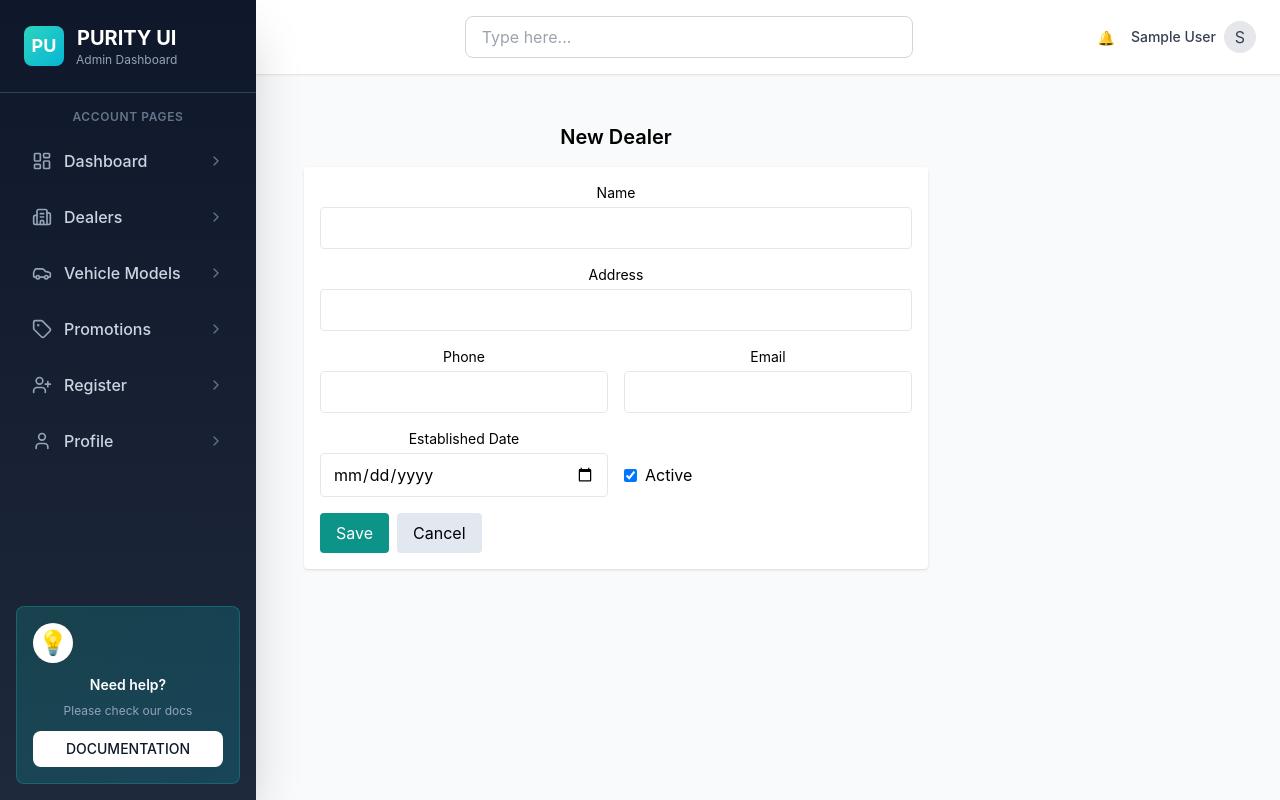
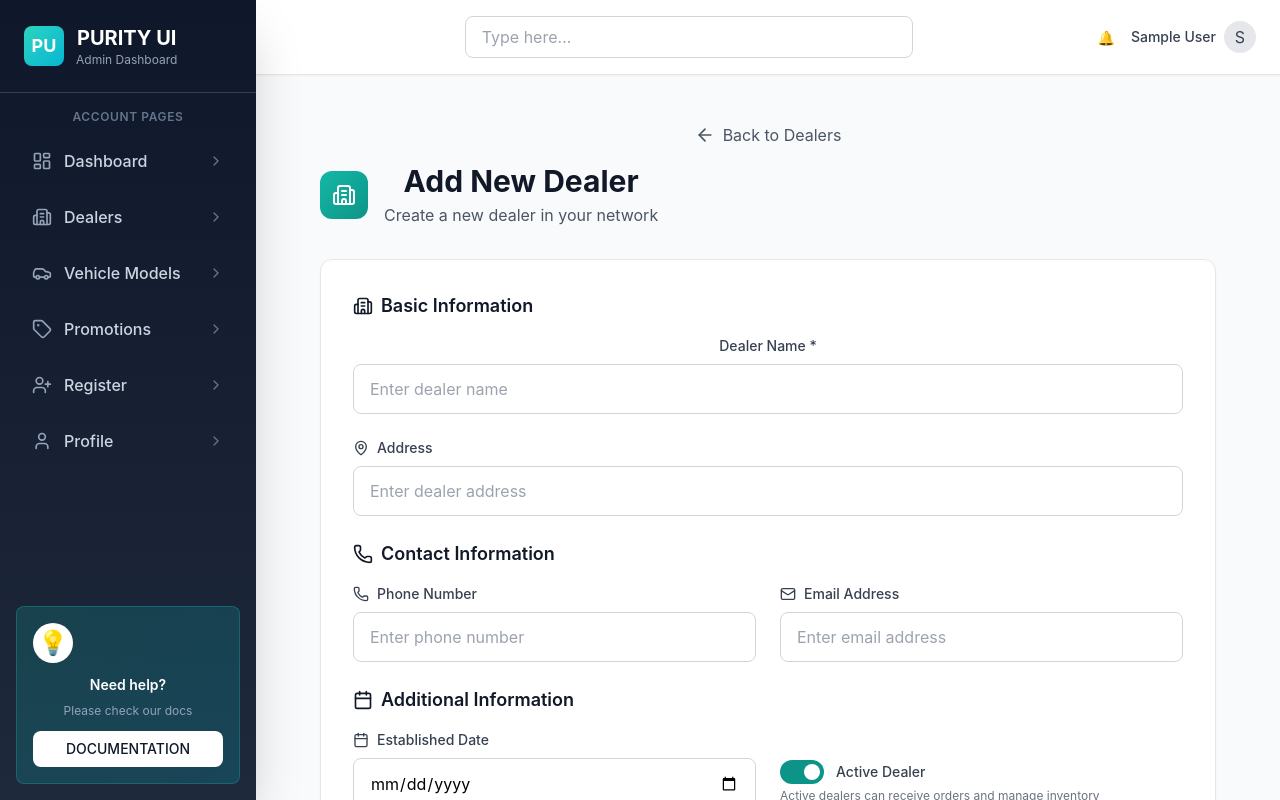
Before and after one commit to Tien-DT/EVMManagement-FE, a React (Create React App) app: page /admin/dealers/new in a window 1280 px wide. Shown: the top 800 px of the page. Built offline with nearby package versions, Linux system fonts and the light colour scheme; sample sign-in values are in the browser's storage.

Commit message:
Update DealerFormPage.jsx

```diff
--- a/src/features/dealer/pages/DealerFormPage.jsx
+++ b/src/features/dealer/pages/DealerFormPage.jsx
@@ -1,5 +1,6 @@
 import React, { useEffect, useState } from "react";
 import { useNavigate, useParams } from "react-router-dom";
+import { ArrowLeft, Save, X, Building2, MapPin, Phone, Mail, Calendar, ToggleLeft, ToggleRight } from "lucide-react";
 import dealerService from "../services/dealerService";
 
 const emptyForm = {
@@ -71,90 +72,208 @@ export default function DealerFormPage() {
   };
 
   return (
-    <div className="p-6 max-w-2xl">
-      <h1 className="text-xl font-semibold mb-4">{isEdit ? "Edit Dealer" : "New Dealer"}</h1>
-      {error && <div className="mb-4 text-red-600">{String(error.message || error)}</div>}
-      <form onSubmit={handleSubmit} className="space-y-4 bg-white p-4 rounded shadow">
+    <div className="p-6 bg-gray-50 min-h-screen">
+      <div className="max-w-4xl mx-auto">
+        {/* Header */}
+        <div className="mb-8">
+          <button
+            onClick={() => navigate(-1)}
+            className="inline-flex items-center text-gray-600 hover:text-gray-900 transition-colors mb-4"
+          >
+            <ArrowLeft size={20} className="mr-2" />
+            Back to Dealers
+          </button>
+
+          <div className="flex items-center">
+            <div className="w-12 h-12 bg-gradient-to-br from-teal-500 to-teal-600 rounded-xl flex items-center justify-center mr-4">
+              <Building2 size={24} className="text-white" />
+            </div>
             <div>
-          <label className="block text-sm mb-1">Name</label>
+              <h1 className="text-3xl font-bold text-gray-900">
+                {isEdit ? "Edit Dealer" : "Add New Dealer"}
+              </h1>
+              <p className="text-gray-600 mt-1">
+                {isEdit ? "Update dealer information" : "Create a new dealer in your network"}
+              </p>
+            </div>
+          </div>
+        </div>
+
+        {/* Error Display */}
+        {error && (
+          <div className="mb-6 p-4 bg-red-50 border border-red-200 rounded-lg text-red-700 flex items-start">
+            <X size={20} className="mr-3 mt-0.5 flex-shrink-0" />
+            <div>
+              <h4 className="font-medium">Error</h4>
+              <p className="text-sm mt-1">{String(error.message || error)}</p>
+            </div>
+          </div>
+        )}
+
+        {/* Form */}
+        <div className="bg-white rounded-xl shadow-sm border border-gray-200 overflow-hidden">
+          <form onSubmit={handleSubmit} className="p-8">
+            <div className="space-y-6">
+              {/* Basic Information */}
+              <div>
+                <h2 className="text-lg font-semibold text-gray-900 mb-4 flex items-center">
+                  <Building2 size={20} className="mr-2" />
+                  Basic Information
+                </h2>
+
+                <div className="grid grid-cols-1 gap-6">
+                  <div>
+                    <label className="block text-sm font-medium text-gray-700 mb-2">
+                      Dealer Name *
+                    </label>
                     <input
                       name="name"
                       value={form.name}
                       onChange={handleChange}
-            className="w-full border rounded px-3 py-2"
+                      className="w-full border border-gray-300 rounded-lg px-4 py-3 focus:outline-none focus:ring-2 focus:ring-teal-500 focus:border-transparent"
+                      placeholder="Enter dealer name"
                       required
                     />
                   </div>
+
                   <div>
-          <label className="block text-sm mb-1">Address</label>
+                    <label className="block text-sm font-medium text-gray-700 mb-2 flex items-center">
+                      <MapPin size={16} className="mr-2" />
+                      Address
+                    </label>
                     <input
                       name="address"
                       value={form.address}
                       onChange={handleChange}
-            className="w-full border rounded px-3 py-2"
+                      className="w-full border border-gray-300 rounded-lg px-4 py-3 focus:outline-none focus:ring-2 focus:ring-teal-500 focus:border-transparent"
+                      placeholder="Enter dealer address"
                     />
                   </div>
-        <div className="grid grid-cols-1 md:grid-cols-2 gap-4">
+                </div>
+              </div>
+
+              {/* Contact Information */}
               <div>
-            <label className="block text-sm mb-1">Phone</label>
+                <h2 className="text-lg font-semibold text-gray-900 mb-4 flex items-center">
+                  <Phone size={20} className="mr-2" />
+                  Contact Information
+                </h2>
+
+                <div className="grid grid-cols-1 md:grid-cols-2 gap-6">
+                  <div>
+                    <label className="block text-sm font-medium text-gray-700 mb-2 flex items-center">
+                      <Phone size={16} className="mr-2" />
+                      Phone Number
+                    </label>
                     <input
                       name="phone"
                       value={form.phone}
                       onChange={handleChange}
-              className="w-full border rounded px-3 py-2"
+                      className="w-full border border-gray-300 rounded-lg px-4 py-3 focus:outline-none focus:ring-2 focus:ring-teal-500 focus:border-transparent"
+                      placeholder="Enter phone number"
                     />
                   </div>
+
                   <div>
-            <label className="block text-sm mb-1">Email</label>
+                    <label className="block text-sm font-medium text-gray-700 mb-2 flex items-center">
+                      <Mail size={16} className="mr-2" />
+                      Email Address
+                    </label>
                     <input
                       type="email"
                       name="email"
                       value={form.email}
                       onChange={handleChange}
-              className="w-full border rounded px-3 py-2"
+                      className="w-full border border-gray-300 rounded-lg px-4 py-3 focus:outline-none focus:ring-2 focus:ring-teal-500 focus:border-transparent"
+                      placeholder="Enter email address"
                     />
                   </div>
                 </div>
-        <div className="grid grid-cols-1 md:grid-cols-2 gap-4">
+              </div>
+
+              {/* Additional Information */}
               <div>
-            <label className="block text-sm mb-1">Established Date</label>
+                <h2 className="text-lg font-semibold text-gray-900 mb-4 flex items-center">
+                  <Calendar size={20} className="mr-2" />
+                  Additional Information
+                </h2>
+
+                <div className="grid grid-cols-1 md:grid-cols-2 gap-6">
+                  <div>
+                    <label className="block text-sm font-medium text-gray-700 mb-2 flex items-center">
+                      <Calendar size={16} className="mr-2" />
+                      Established Date
+                    </label>
                     <input
                       type="date"
                       name="establishedAt"
                       value={form.establishedAt}
                       onChange={handleChange}
-              className="w-full border rounded px-3 py-2"
+                      className="w-full border border-gray-300 rounded-lg px-4 py-3 focus:outline-none focus:ring-2 focus:ring-teal-500 focus:border-transparent"
                     />
                   </div>
-          <div className="flex items-center mt-6">
+
+                  <div className="flex items-center">
+                    <div className="mt-6">
+                      <label className="flex items-center cursor-pointer">
                         <input
                           id="isActive"
                           type="checkbox"
                           name="isActive"
                           checked={form.isActive}
                           onChange={handleChange}
-              className="mr-2"
+                          className="sr-only"
                         />
-            <label htmlFor="isActive">Active</label>
+                        <div className={`relative inline-flex h-6 w-11 items-center rounded-full transition-colors ${
+                          form.isActive ? 'bg-teal-600' : 'bg-gray-200'
+                        }`}>
+                          <span className={`inline-block h-4 w-4 transform rounded-full bg-white transition-transform ${
+                            form.isActive ? 'translate-x-6' : 'translate-x-1'
+                          }`} />
+                        </div>
+                        <span className="ml-3 text-sm font-medium text-gray-700">
+                          Active Dealer
+                        </span>
+                      </label>
+                      <p className="text-xs text-gray-500 mt-1">
+                        Active dealers can receive orders and manage inventory
+                      </p>
                     </div>
                   </div>
-        <div className="flex gap-2">
+                </div>
+              </div>
+            </div>
+
+            {/* Form Actions */}
+            <div className="mt-8 pt-6 border-t border-gray-200 flex justify-end space-x-4">
+              <button
+                type="button"
+                onClick={() => navigate(-1)}
+                className="px-6 py-3 border border-gray-300 text-gray-700 rounded-lg hover:bg-gray-50 transition-colors font-medium"
+              >
+                Cancel
+              </button>
               <button
                 type="submit"
                 disabled={loading}
-            className="px-4 py-2 bg-teal-600 text-white rounded hover:bg-teal-700 disabled:opacity-50"
+                className="inline-flex items-center px-6 py-3 bg-gradient-to-r from-teal-600 to-teal-700 text-white rounded-lg hover:from-teal-700 hover:to-teal-800 disabled:opacity-50 disabled:cursor-not-allowed transition-all duration-200 font-medium shadow-lg hover:shadow-xl"
               >
-            {loading ? "Saving..." : "Save"}
-          </button>
-          <button
-            type="button"
-            onClick={() => navigate(-1)}
-            className="px-4 py-2 bg-slate-200 rounded hover:bg-slate-300"
-          >
-            Cancel
+                {loading ? (
+                  <>
+                    <div className="animate-spin rounded-full h-4 w-4 border-b-2 border-white mr-2"></div>
+                    Saving...
+                  </>
+                ) : (
+                  <>
+                    <Save size={16} className="mr-2" />
+                    {isEdit ? "Update Dealer" : "Create Dealer"}
+                  </>
+                )}
               </button>
             </div>
           </form>
         </div>
+      </div>
+    </div>
   );
 }
```
Lines whose indentation alone changed are shown as unchanged.
